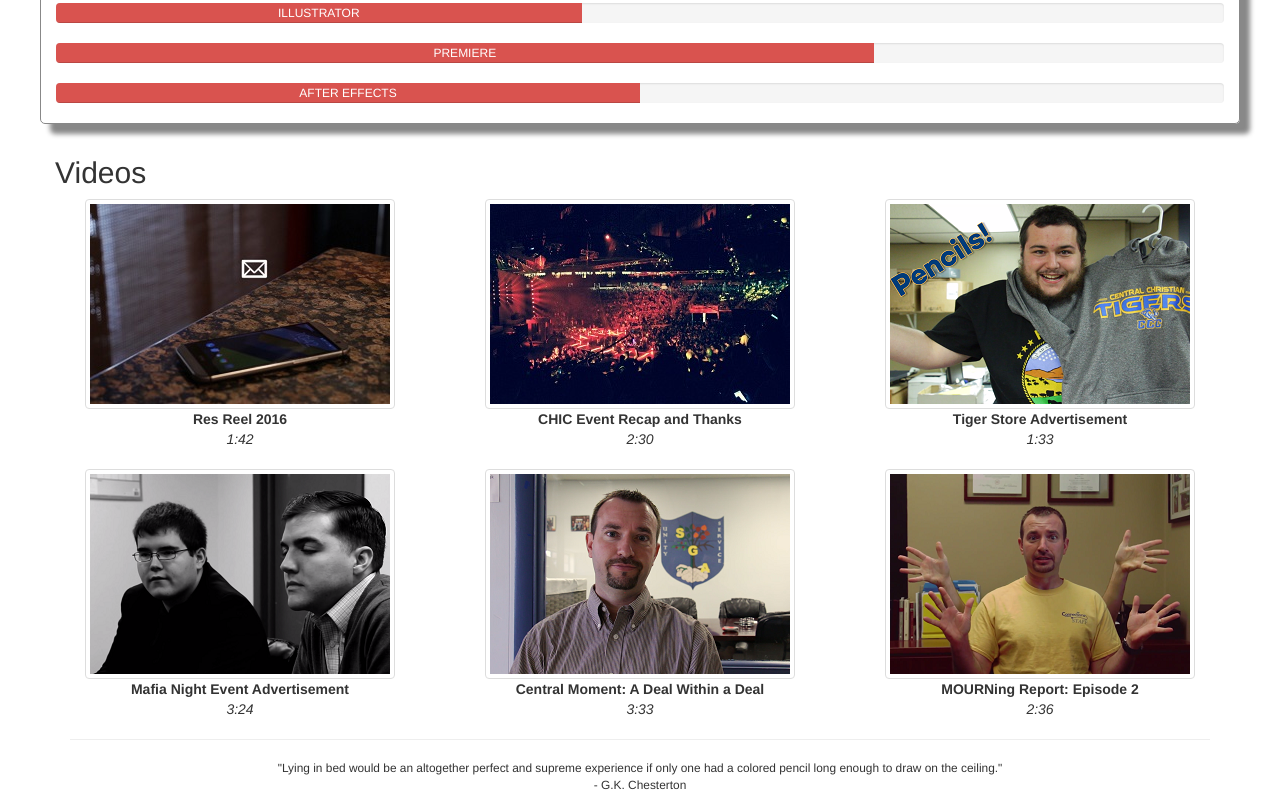
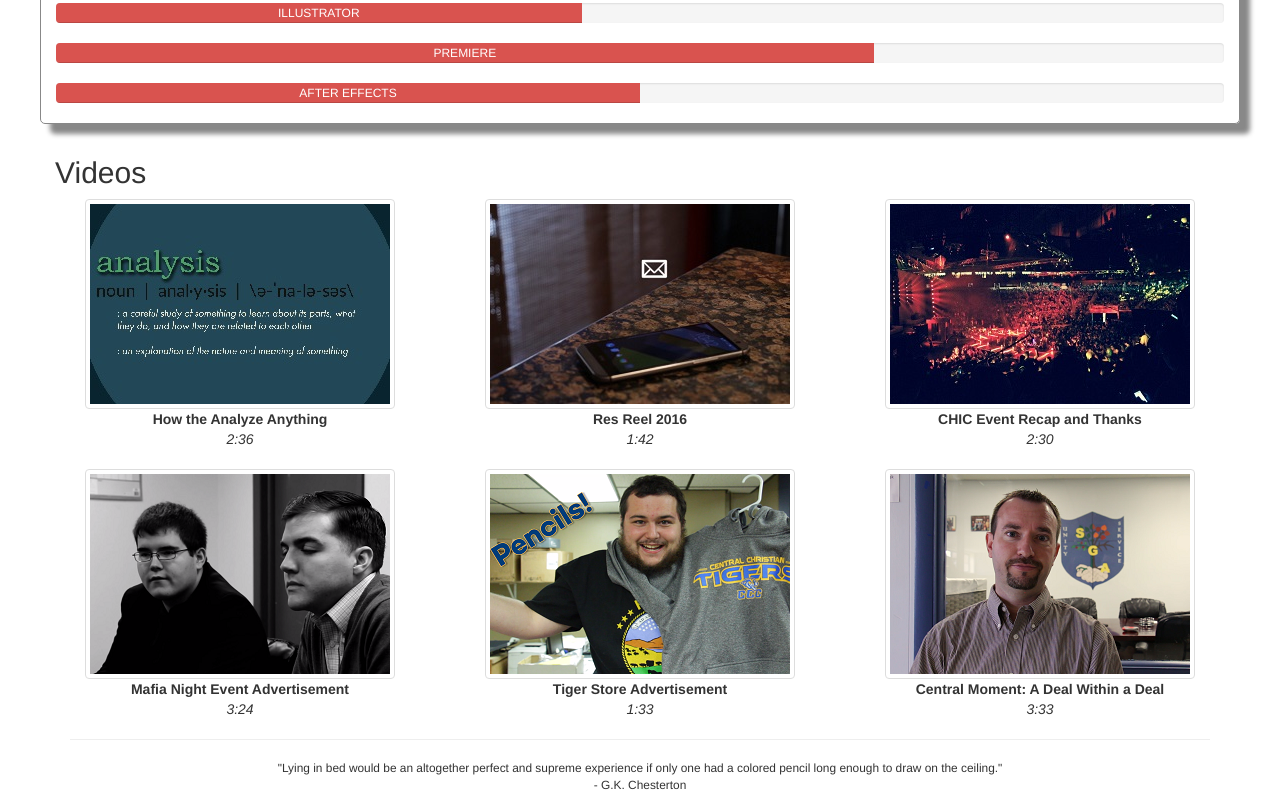
Before and after one commit to AjayTyler/AjayTyler.github.io, a plain HTML site: page index.html in a window 1280 px wide. Shown: the part 2165-2969 px from the top of the page. Drawn offline with Linux system fonts and the light colour scheme.

Commit message:
Update video selection
Add new video to the list; remove MOURNing Report.

```diff
--- a/index.html
+++ b/index.html
@@ -286,6 +286,11 @@
             <!-- Video Row 1 -->
             <div class="row">
                 <div class="col-lg-4 col-md-4 col-xs-12 whoosh">
+                    <a href="https://youtu.be/521SdcXZZAM"><img src="images/HTAthumb.jpg" alt="MOURNing Report" class="img-thumbnail centerStuff"></a><div class="videoCaption">How the Analyze Anything</div>
+                    <div class="videoCaption" style="font-weight: 100;"><em>2:36</em></div>
+                    <hr class="hidden-lg hidden-md">
+                </div>
+                <div class="col-lg-4 col-md-4 col-xs-12 whoosh">
                     <a href="https://youtu.be/IxXRl2S0VuI"><img src="images/ResReelTumbnail.jpg" alt="ResReel" class="img-thumbnail centerStuff"></a><div class="videoCaption">Res Reel 2016</div>
                     <div class="videoCaption" style="font-weight: 100;"><em>1:42</em></div>
                     <hr class="hidden-lg hidden-md">
@@ -293,11 +298,6 @@
                 <div class="col-lg-4 col-md-4 col-xs-12 whoosh">
                     <a href="https://youtu.be/NJ8RHfzvAwQ"><img src="images/CHICThumb.jpeg" alt="CHICRecap" class="img-thumbnail centerStuff"></a><div class="videoCaption">CHIC Event Recap and Thanks</div>
                     <div class="videoCaption" style="font-weight: 100;"><em>2:30</em></div>
-                    <hr class="hidden-lg hidden-md">
-                </div>
-                <div class="col-lg-4 col-md-4 col-xs-12 whoosh">
-                    <a href="https://youtu.be/iAkwOao4Euo"><img src="images/TigerStoreThumbnail.bmp" alt="TigerStoreAd" class="img-thumbnail centerStuff"></a><div class="videoCaption">Tiger Store Advertisement</div>
-                    <div class="videoCaption" style="font-weight: 100;"><em>1:33</em></div>
                     <hr class="hidden-lg hidden-md">
                 </div>
             </div>
@@ -310,13 +310,13 @@
                     <hr class="hidden-lg hidden-md">
                 </div>
                 <div class="col-lg-4 col-md-4 col-xs-12 whoosh">
-                    <a href="https://youtu.be/DTr_j_R_bWM"><img src="images/CentralMomentThumb.bmp" alt="ADealWithinADeal" class="img-thumbnail centerStuff"></a><div class="videoCaption">Central Moment: A Deal Within a Deal</div>
-                    <div class="videoCaption" style="font-weight: 100;"><em>3:33</em></div>
+                    <a href="https://youtu.be/iAkwOao4Euo"><img src="images/TigerStoreThumbnail.bmp" alt="TigerStoreAd" class="img-thumbnail centerStuff"></a><div class="videoCaption">Tiger Store Advertisement</div>
+                    <div class="videoCaption" style="font-weight: 100;"><em>1:33</em></div>
                     <hr class="hidden-lg hidden-md">
                 </div>
                 <div class="col-lg-4 col-md-4 col-xs-12 whoosh">
-                    <a href="https://youtu.be/y4DBkfLhtls"><img src="images/MOURNingReportThumb.png" alt="MOURNing Report" class="img-thumbnail centerStuff"></a><div class="videoCaption">MOURNing Report: Episode 2</div>
-                    <div class="videoCaption" style="font-weight: 100;"><em>2:36</em></div>
+                    <a href="https://youtu.be/DTr_j_R_bWM"><img src="images/CentralMomentThumb.bmp" alt="ADealWithinADeal" class="img-thumbnail centerStuff"></a><div class="videoCaption">Central Moment: A Deal Within a Deal</div>
+                    <div class="videoCaption" style="font-weight: 100;"><em>3:33</em></div>
                     <hr class="hidden-lg hidden-md">
                 </div>
             </div>
```
Also changed, not shown: images/HTAthumb.jpg (added).
